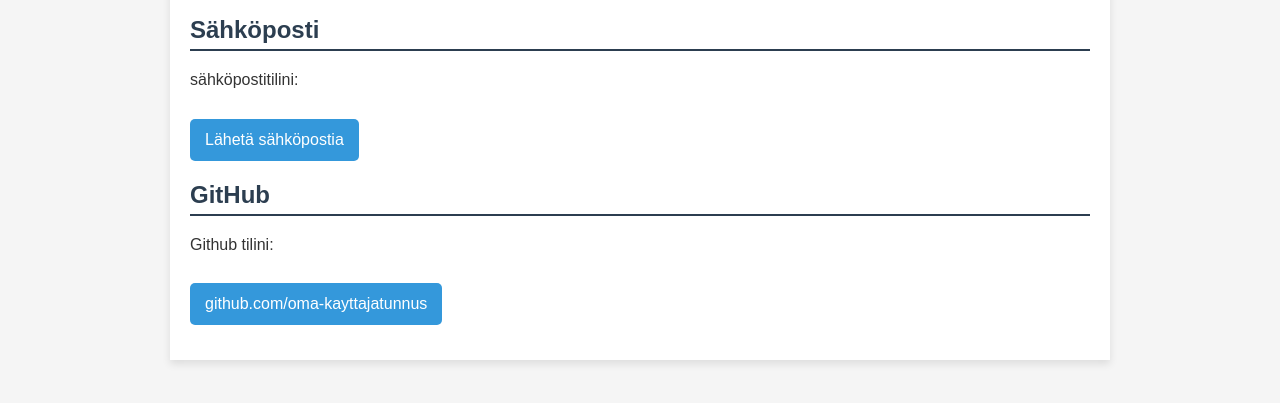
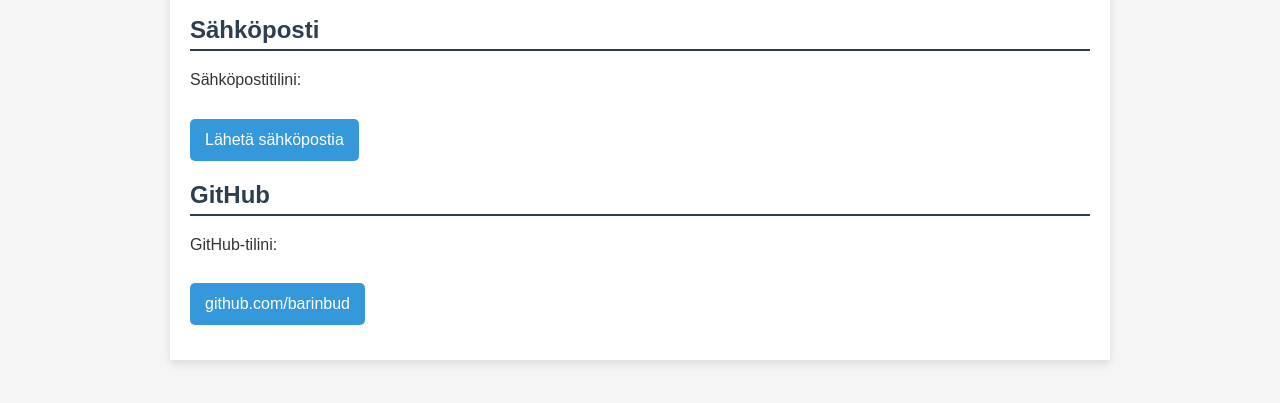
Before and after one commit to barinbud/-629-Omat-responsiiviset-sivut, a plain HTML site: page yhteystiedot.html in a window 1280 px wide. Shown: the part 181-584 px from the top of the page. Drawn offline with Linux system fonts and the light colour scheme.

Commit message:
Update yhteystiedot.html

```diff
--- a/yhteystiedot.html
+++ b/yhteystiedot.html
@@ -20,12 +20,12 @@
             <p>yhteystietoni:</p>
 
             <h2>Sähköposti</h2>
-            <p>sähköpostitilini:</p>
-            <p><a href="mailto:oma.sahkoposti@example.com" class="contact-btn">Lähetä sähköpostia</a></p>
+            <p>Sähköpostitilini:</p>
+            <p><a href="mailto:barin.budak@esedulainen.fi" class="contact-btn">Lähetä sähköpostia</a></p>
 
             <h2>GitHub</h2>
-            <p>Github tilini:</p>
-            <p><a href="https://github.com/oma-kayttajatunnus" target="_blank" class="contact-btn">github.com/oma-kayttajatunnus</a></p>
+            <p>GitHub-tilini:</p>
+            <p><a href="https://github.com/barinbud" target="_blank" class="contact-btn">github.com/barinbud</a></p>
 
         </section>
     </main>
```
